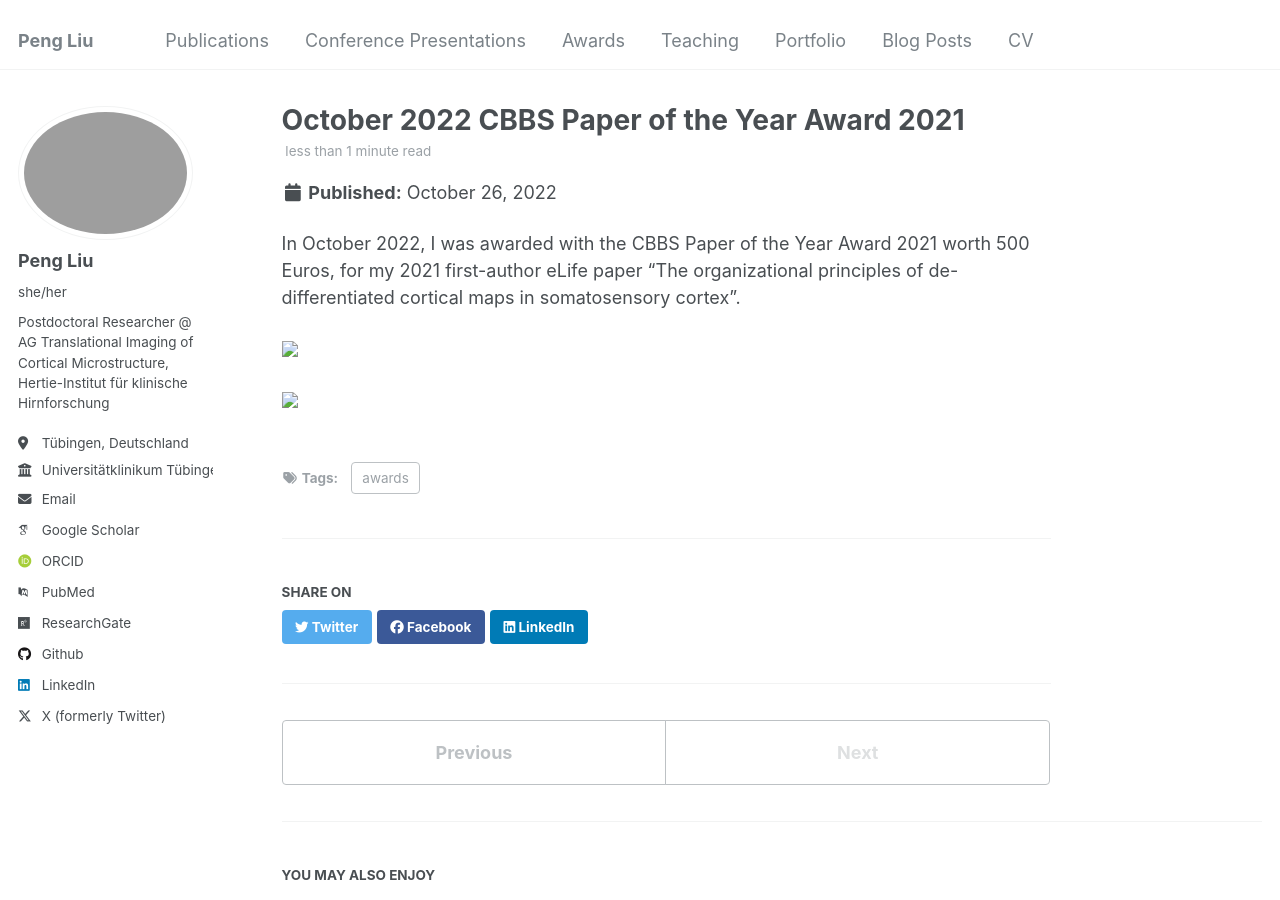
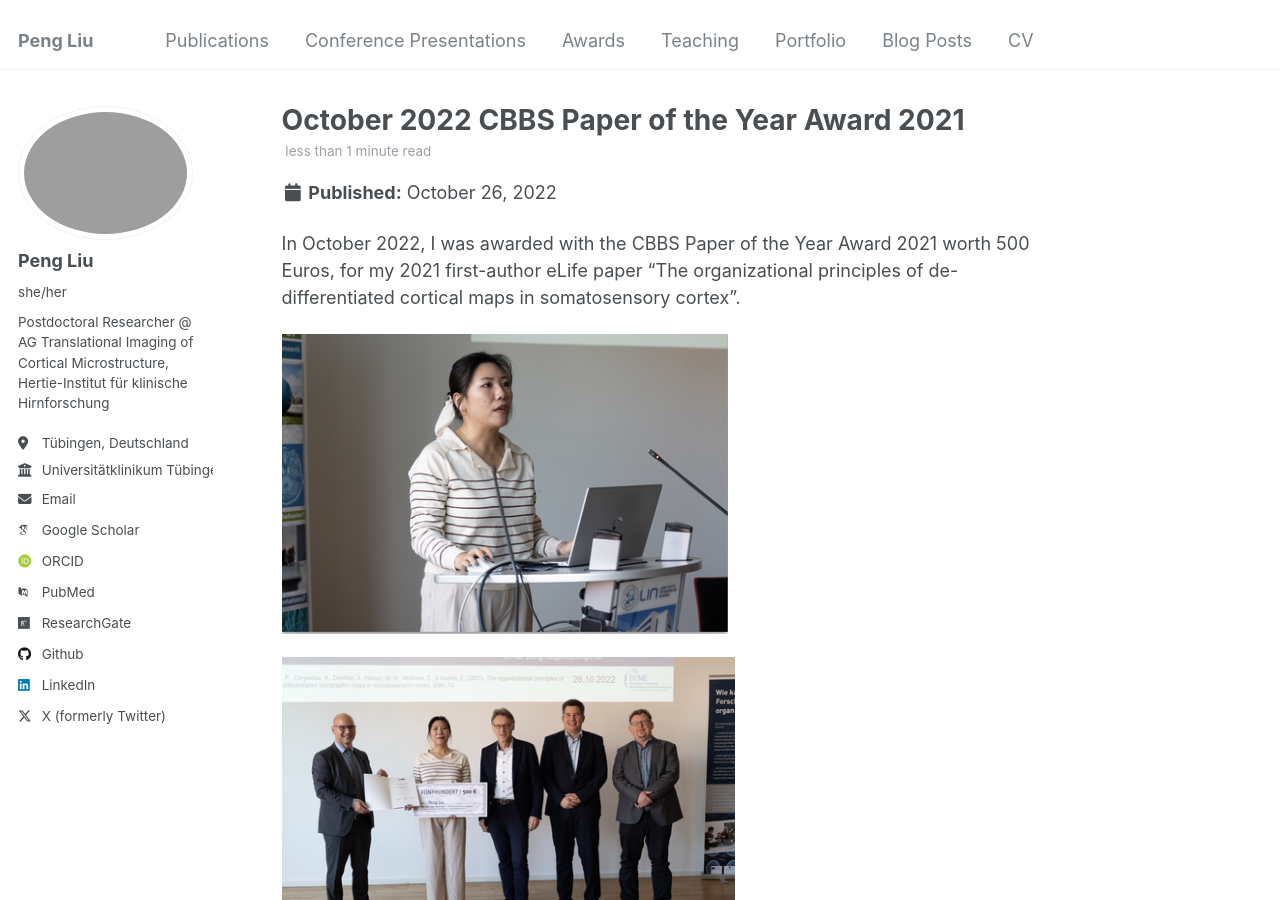
Before and after one commit to PengLiu1120/pengliu, a Jekyll site: the page built from _posts/2022-10-26-blog-post-1.md, in a window 1280 px wide and 900 px high. Built offline with Jekyll 4.4.1, drawn with Linux system fonts in a browser that asks for light colours; some web fonts are replaced.

Commit message:
Update 2022-10-26-blog-post-1.md

```diff
--- a/_posts/2022-10-26-blog-post-1.md
+++ b/_posts/2022-10-26-blog-post-1.md
@@ -8,6 +8,6 @@ tags:
 
 In October 2022, I was awarded with the CBBS Paper of the Year Award 2021 worth 500 Euros, for my 2021 first-author eLife paper "The organizational principles of de-differentiated cortical maps in somatosensory cortex".
 
-<img src="../images/liu-award.png"/>
+<img src="https://github.com/PengLiu1120/pengliu/blob/master/images/liu-award.png?raw=true"/>
 
-<img src="../images/liu-award2.png"/>
+<img src="https://github.com/PengLiu1120/pengliu/blob/master/images/liu-award2.png?raw=true"/>
```
